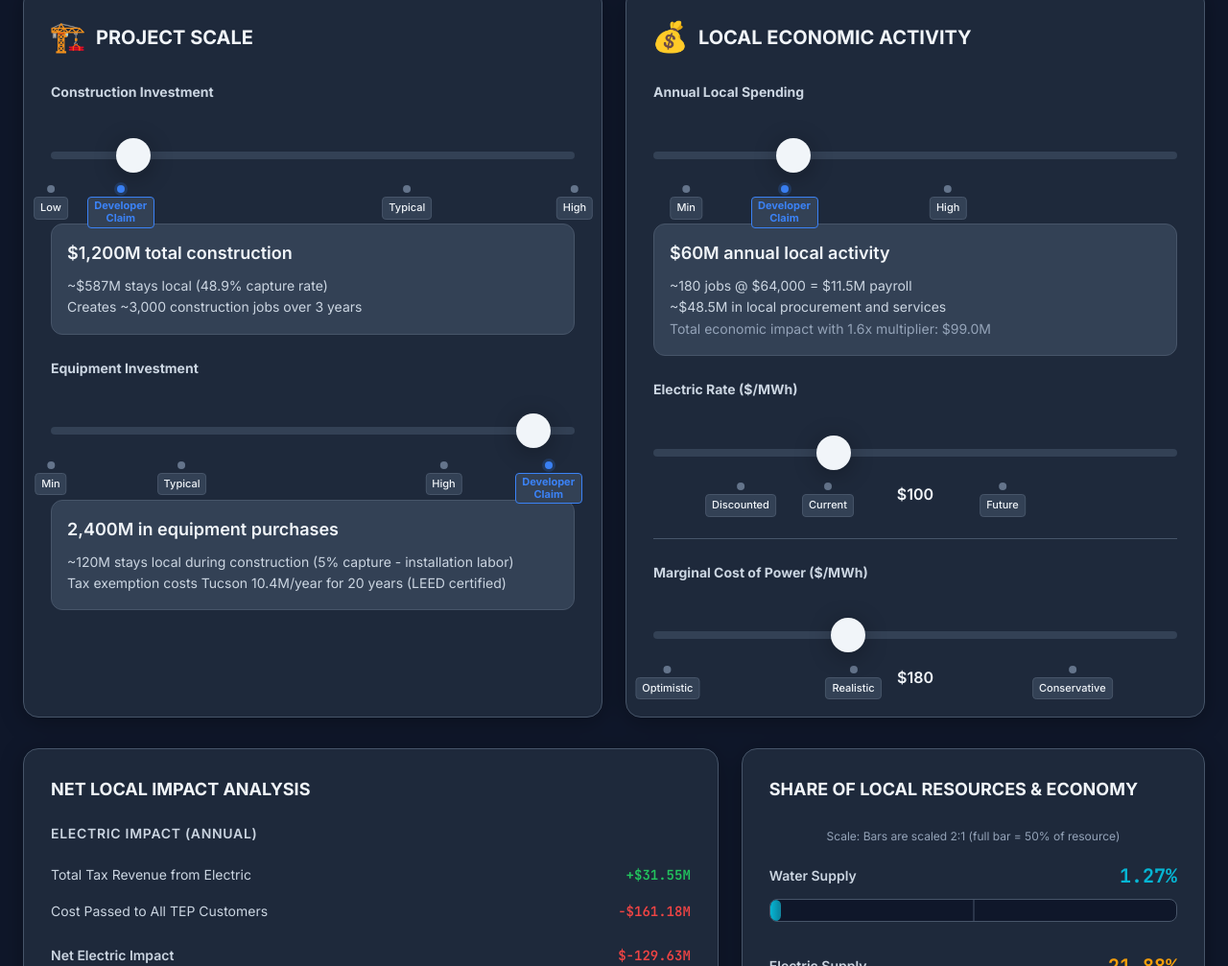
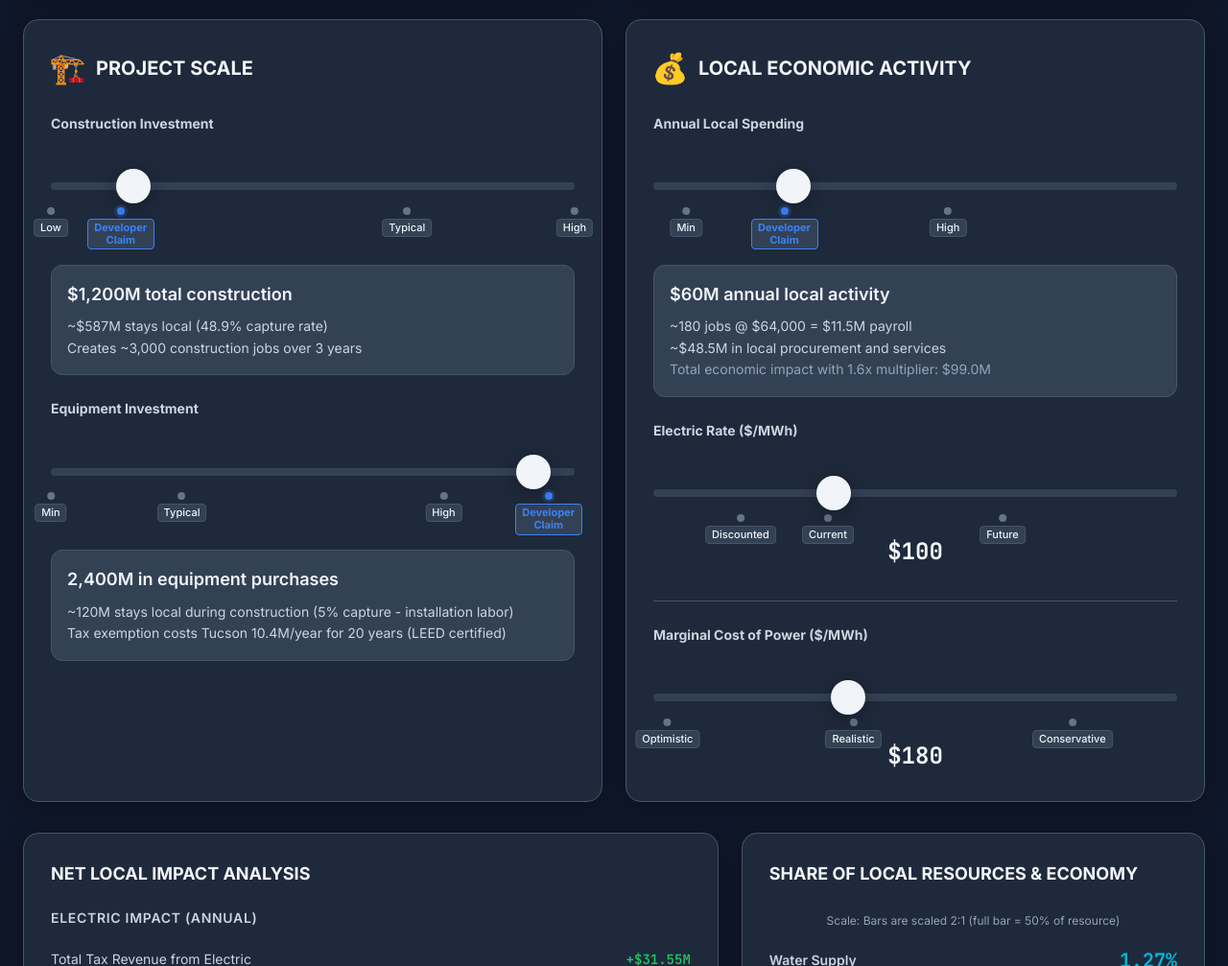
Before and after one commit to sky-island-ai/Project-Blue, a plain HTML site: page index.html in a window 1280 px wide. Shown: the part 1290-2297 px from the top of the page at 96% size. Drawn offline with Linux system fonts and the light colour scheme.

Commit message:
Prettier labels

```diff
--- a/index.html
+++ b/index.html
@@ -425,7 +425,7 @@
 
         .slider-container {
             position: relative;
-            margin: 40px 0 60px;
+            margin: 40px 0 70px;
             padding: 0;
             user-select: none;
             -webkit-user-select: none;
@@ -435,7 +435,7 @@
 
         .comparison-markers {
             position: absolute;
-            bottom: -50px;
+            bottom: -45px;
             left: 0;
             right: 0;
             height: 45px;
@@ -455,7 +455,7 @@
             flex-direction: column;
             align-items: center;
             gap: 4px;
-            top: 15px;
+            top: 10px;
         }
 
         .marker:hover {
@@ -498,14 +498,17 @@
         }
 
         .marker-label {
-            white-space: nowrap;
+            /* Allow labels to wrap onto a second line without forcing a fixed width */
+            white-space: normal;
             padding: 2px 6px;
             border-radius: 4px;
             background: var(--bg-card);
             border: 1px solid var(--border);
-            max-width: 120px;
-            overflow: hidden;
-            text-overflow: ellipsis;
+            max-width: 90px; /* cap width but allow wrapping */
+            overflow: visible; /* show full wrapped text */
+            text-overflow: unset;
+            line-height: 1.2; /* match developer marker spacing */
+            text-align: center; /* center align for consistency */
             transition: all var(--transition-fast);
         }
 
@@ -1264,7 +1267,7 @@
 
         <div style="background: var(--bg-card); border-radius: 12px; padding: 20px; margin: 24px 0; border: 1px solid var(--border); box-shadow: var(--shadow-sm);">
             <p style="font-size: 14px; color: var(--text-secondary); line-height: 1.6; margin: 0; text-align: center;">
-                <strong style="color: var(--text-primary);">Many details about Project Blue are unknown.</strong> <strong style="color: var(--accent-water);">Drag the sliders below</strong> to see how different possibilities could change the ultimate impact on Tucson's resources and economy. Click on the labeled reference points for some of the possibilities based on the developer's claims and other industry data.
+                <strong style="color: var(--text-primary);">Many details about Project Blue are unknown.</strong> <br><strong style="color: var(--accent-water);">Drag the sliders below</strong> to see how different possibilities could change the ultimate impact on Tucson's resources and economy. <br><strong style="color: var(--accent-water);">Click on the labeled reference points</strong> for some of the possibilities based on the developer's claims and other industry data.
             </p>
         </div>
 
@@ -1358,7 +1361,7 @@
                         <input type="range" class="slider" id="electric-rate-slider" min="80" max="140" step="1" value="100">
                         <div class="comparison-markers" id="electric-rate-markers" style="z-index: 5;"></div>
                     </div>
-                    <div style="text-align: center; font-size: 16px; font-weight: 600; margin-top: -40px;" id="electric-rate-value">$100</div>
+                    <div style="text-align: center; font-size: 24px; font-weight: 700; margin-top: -40px; font-family: 'JetBrains Mono', monospace; color: var(--text-primary);" id="electric-rate-value">$100</div>
                 </div>
 
                 <div style="margin-top: 32px; padding-top: 24px; border-top: 1px solid var(--border);">
@@ -1367,7 +1370,7 @@
                         <input type="range" class="slider" id="marginal-cost-slider" min="140" max="250" step="1" value="180">
                         <div class="comparison-markers" id="marginal-cost-markers" style="z-index: 5;"></div>
                     </div>
-                    <div style="text-align: center; font-size: 16px; font-weight: 600; margin-top: -40px;" id="marginal-cost-value">$180</div>
+                    <div style="text-align: center; font-size: 24px; font-weight: 700; margin-top: -40px; font-family: 'JetBrains Mono', monospace; color: var(--text-primary);" id="marginal-cost-value">$180</div>
                 </div>
             </div>
         </div>
```
